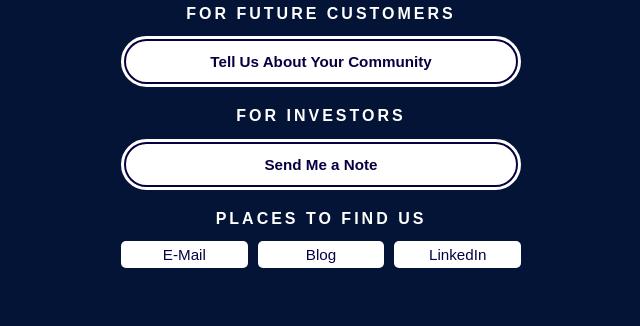
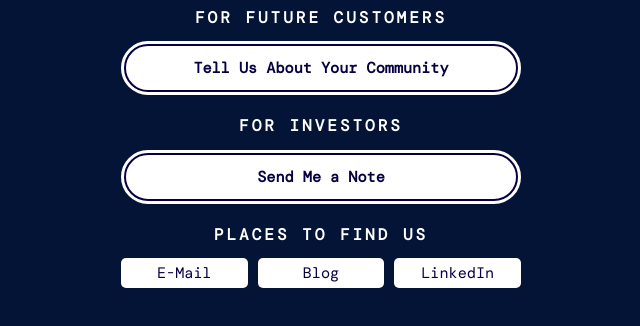
Before and after one commit to surf-search/surf-search.github.io, a plain HTML site: page links/index.html in a window 1280 px wide. Shown: the part 170-496 px from the top of the page, without its empty margins (319-959 px from the left). Drawn offline with nearby package versions, Linux system fonts and the light colour scheme.

Commit message:
let that brand in

```diff
--- a/links/index.html
+++ b/links/index.html
@@ -4,7 +4,8 @@
         <meta charset="utf-8">
         <meta name="viewport" content="width=device-width, initial-scale=1, shrink-to-fit=no">
         <title>Chord</title>
-        <link href="https://fonts.googleapis.com/css?family=Roboto:400,700" rel="stylesheet">
+        <!-- <link href="https://fonts.googleapis.com/css?family=Roboto:400,700" rel="stylesheet"> -->
+        <link href='https://fonts.googleapis.com/css?family=DM Mono' rel='stylesheet'>
 
         <!-- Global site tag (gtag.js) - Google Analytics -->
 <!--         <script async src="https://www.googletagmanager.com/gtag/js?id=UA-123580023-1"></script>
```
